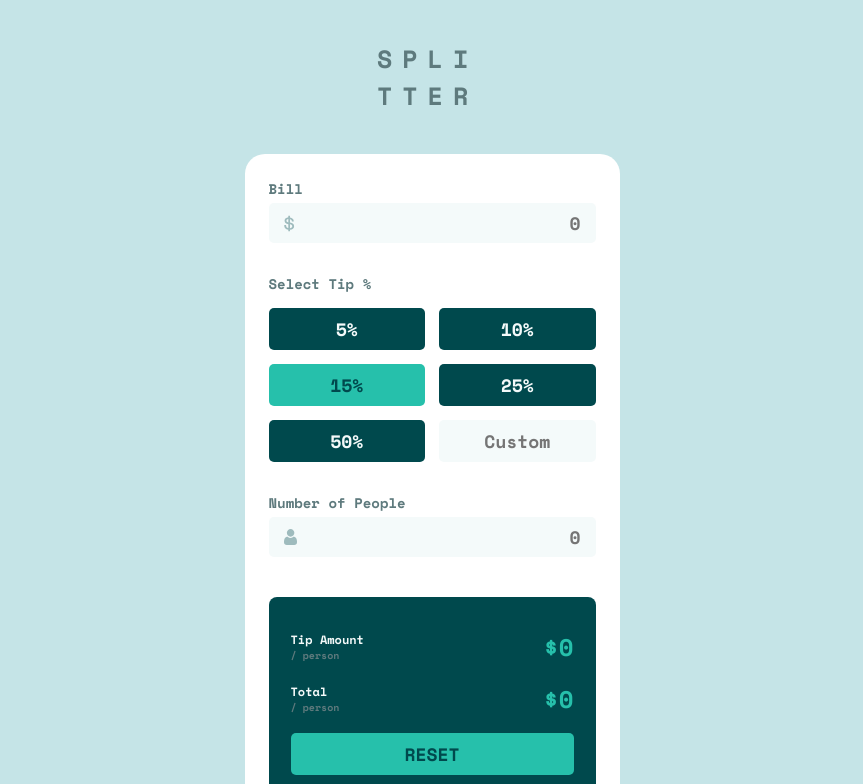
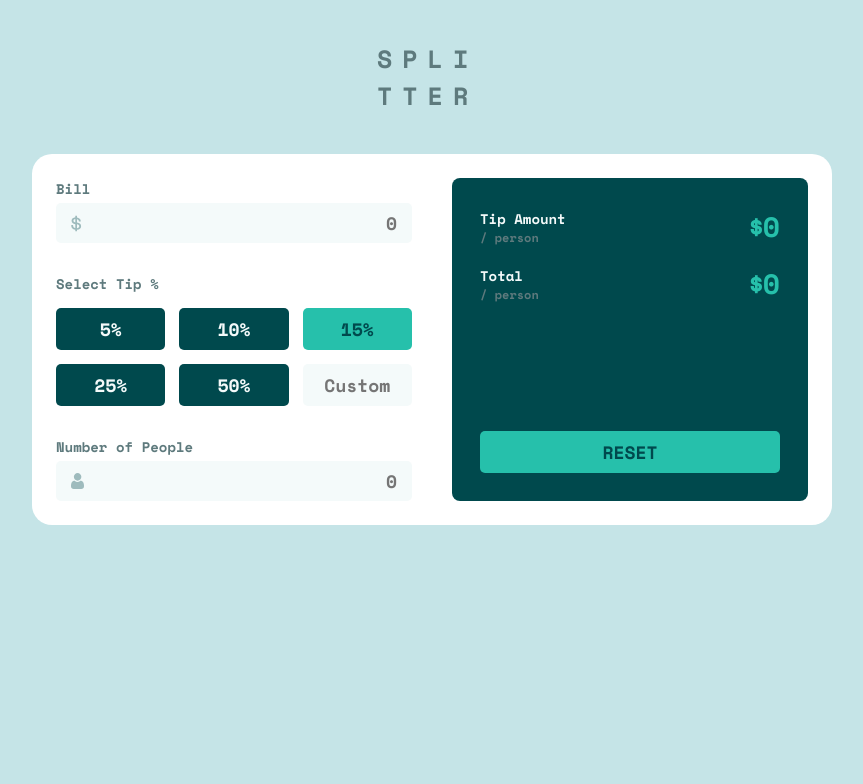
Before and after one commit to AmirhosseinHashemi/Tip-Calculator, a React (Create React App) app: page / in a window 1536 px wide. Shown: the top 784 px of the page, without its empty margins (336-1199 px from the left). Built offline with nearby package versions, Linux system fonts and the light colour scheme.

Commit message:
make components responsive

```diff
--- a/src/index.css
+++ b/src/index.css
@@ -193,3 +193,49 @@ input:focus {
   color: var(--color-neutral-veryDarkCyan);
   background-color: var(--color-primary-strongCyan);
 }
+
+@media only screen and (min-width: 1440px) {
+  main {
+    max-width: 80rem;
+    width: 100%;
+    grid-template-columns: repeat(2, 1fr);
+
+    border-radius: 2rem;
+  }
+
+  .form__tips {
+    grid-template-columns: repeat(auto-fit, minmax(10rem, 1fr));
+  }
+
+  .form__tip,
+  .result__reset {
+    transition: all 0.25s;
+  }
+
+  .form__tip:hover,
+  .result__reset:hover {
+    color: var(--color-neutral-veryDarkCyan);
+    background-color: var(--color-neutral-lightGrayishCyan);
+  }
+
+  .result {
+    padding: 2.8rem;
+    grid-template-rows: repeat(2, max-content);
+  }
+
+  .result__reset {
+    align-self: end;
+  }
+
+  .result__title {
+    font-size: 1.4rem;
+  }
+
+  .result__title > span {
+    font-size: 1.2rem;
+  }
+
+  .result__value {
+    font-size: 2.8rem;
+  }
+}
```
